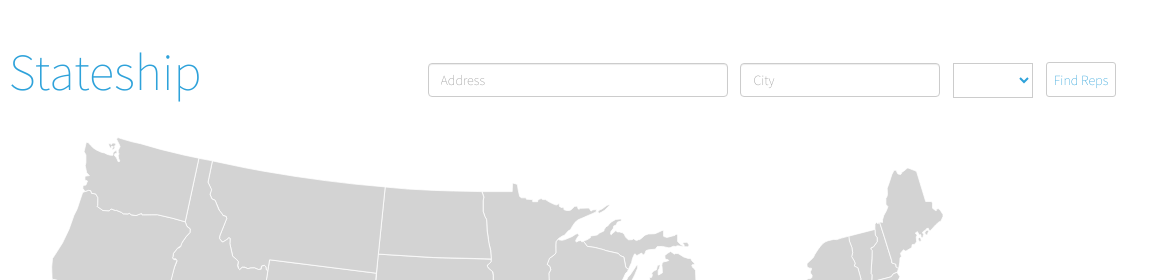
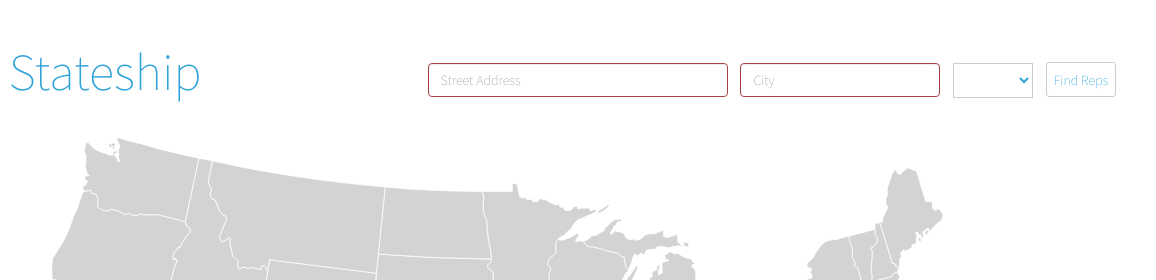
Before and after one commit to patricktargun/Stateship, a website: page public/index.html in a window 1280 px wide. Both pictures are taken after a click on the element "Find Reps". Shown: the top 280 px of the page, 124-1280 px from the left. Drawn offline with nearby package versions, Linux system fonts and the light colour scheme; some packages are replaced by stand-ins of ours.

Commit message:
Val and Spinner

```diff
--- a/public/index.html
+++ b/public/index.html
@@ -22,12 +22,20 @@
             <p class="main-title">Stateship</p>
         </a>
         <div class="header-righto">
+        <form name="searchReps" novalidate>
+            <div class="form-group" show-errors>
+                <div class="search-part">
+                    <input type="text" ng-model="mainCtrl.address.street" name="address" class="form-control header-input" placeholder="Street Address" required>
+                    <!-- <p class="help-block" ng-if="searchReps.address.$error.required">Check Your Address!</p> -->
+                </div>
 
-            <input ng-model="mainCtrl.address.street" class="form-control header-input" placeholder="Address">
-            <input ng-model="mainCtrl.address.city" class="form-control header-input city-input" placeholder="City">
-            <select ng-model="mainCtrl.address.state" ng-options="state.abbreviation for state in mainCtrl.stateList" placeholder="State"></select>
-            <div class="our-btn btn-blue" ng-click="mainCtrl.submitAddress()">Find Reps</div>
+                <input type="text" ng-model="mainCtrl.address.city" name="city" class="form-control header-input city-input" placeholder="City" required>
 
+                <select ng-model="mainCtrl.address.state" ng-options="state.abbreviation for state in mainCtrl.stateList" name="state" placeholder="State" required></select>
+
+                <div class="our-btn btn-blue" type="submit" ng-click="mainCtrl.submitAddress()" pending>Find Reps</div>
+            </div>
+        </form>
         </div>
     </header>
 
@@ -50,6 +58,8 @@
     <!-- Directives -->
     <script src="/scripts/directives/map-directive/raphael-min.js"></script>
     <script src="/scripts/directives/map-directive/mapDirective.js"></script>
+    <script src="/scripts/directives/showErrors.js"></script>
+    <script src="/scripts/directives/pending.js"></script>
 </body>
 
 </html>
--- a/public/scripts/controllers/mainCtrl.js
+++ b/public/scripts/controllers/mainCtrl.js
@@ -7,9 +7,9 @@
 										//whatever view is loaded through the current
 										//route
 
-	MainCtrl.$inject = ["$location"];
+	MainCtrl.$inject = ["$location", "$scope"];
 
-	function MainCtrl($location) {
+	function MainCtrl($location, $scope) {
 		var vm = this;
 		vm.submitAddress = submitAddress; // function to change location path based on address
 		vm.address = {};
@@ -75,7 +75,13 @@
 		});
 
 		function submitAddress(){
-			$location.path("/state/"+vm.address.state.abbreviation+"/"+vm.address.street+','+vm.address.city);
+			$scope.$broadcast('show-errors-check-validity');
+			if (!$scope.searchReps.$valid) {
+				return;
+			}
+			else if ($scope.searchReps.$valid) {
+				$location.path("/state/"+vm.address.state.abbreviation+"/"+vm.address.street+','+vm.address.city);
+			}
 		}
 
 	}
--- /dev/null
+++ b/public/scripts/directives/pending.js
@@ -0,0 +1,44 @@
+(function() {
+    'use strict';
+    angular
+        .module('stateship')
+        .directive('pending', function($q){
+			return {
+				restrict: 'A',
+				//Says where you can use the directive in the html
+
+				scope: {
+					request: '&'
+					//request is the attribute name that you want to bind to inside the directive scope
+				},
+
+
+				link: function(scope, elem, attrs){
+					// console.log(scope, elem, attrs);
+					var spinner = angular.element('<div class="our-btn btn-blue"><i class="ion-loading-c"></i></div>').hide();
+					elem.after(spinner);
+
+					var dynamicFunc = function(){
+						var deferred = $q.defer();
+						deferred.resolve(scope.request());
+
+						return deferred.promise;
+					};
+
+					elem.click(function(){
+						spinner.show();
+						elem.hide();
+						dynamicFunc()
+							.then(function(data){
+								setTimeout(function(){
+									spinner.hide();
+									elem.show();
+								}, 1000);
+							})
+					});
+
+				},
+			}
+		});
+
+})();
--- /dev/null
+++ b/public/scripts/directives/showErrors.js
@@ -0,0 +1,36 @@
+(function() {
+    'use strict';
+    angular
+        .module('stateship')
+        .directive('showErrors', function() {
+		    return {
+		      restrict: 'A',
+		      require:  '^form',
+		      link: function(scope, el, attrs, formCtrl) {
+		      	var inputEl   = el[0].querySelector("[name]");
+		        // convert the native text box element to an angular element
+		        var inputNgEl = angular.element(inputEl);
+		        // get the name on the text box so we know the property to check
+		        // on the form controller
+		        var inputName = inputNgEl.attr('name');
+
+		        el.bind('blur', function() {
+		          var valid = // is valid logic
+		          el.toggleClass('has-error', valid);
+		        });
+
+		        scope.$on('show-errors-check-validity', function() {
+		  			 el.toggleClass('has-error', formCtrl[inputName].$invalid);
+				});
+
+				scope.$on('show-errors-reset', function() {
+		  			$timeout(function() {
+		    		el.removeClass('has-error');
+		  			}, 0, false);
+				});
+
+		      }
+		    }
+		});
+
+})();
--- a/public/styles/main.css
+++ b/public/styles/main.css
@@ -56,6 +56,15 @@ select:focus {
 .local-submit-btn {
 	width: 120px;
 }
+
+.form-group .help-block {
+  display: none;
+}
+
+.form-group .has-error .help-block {
+  display: block;
+}
+
 /*HEADER*/
 header {
 	padding: 15px 40px;
@@ -93,8 +102,9 @@ header {
 	color: #2EA2DA;
 }
 
-
-
+.search-part {
+	display: inline-block;
+}
 
 
 /*MAP*/
```
Also changed, not shown: public/views/repProfile.html (deleted, +0 -1 lines), public/views/stateInfo.html (+3 -3 lines).
